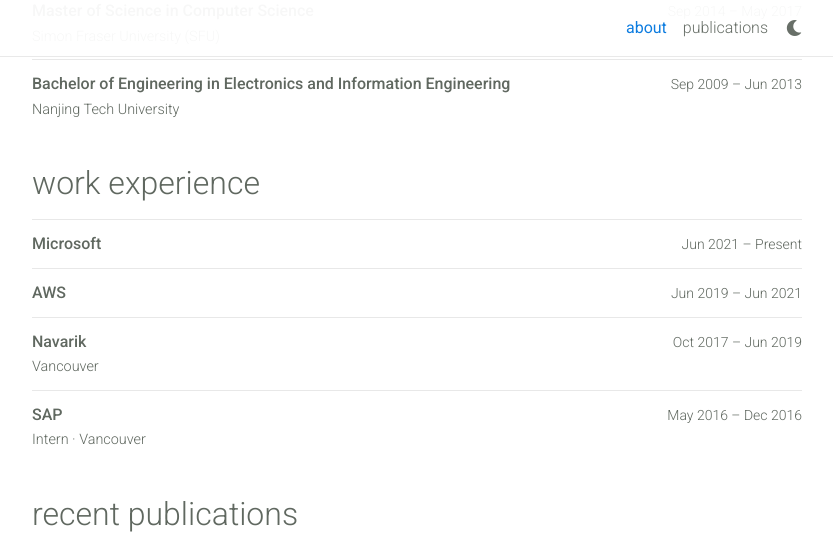
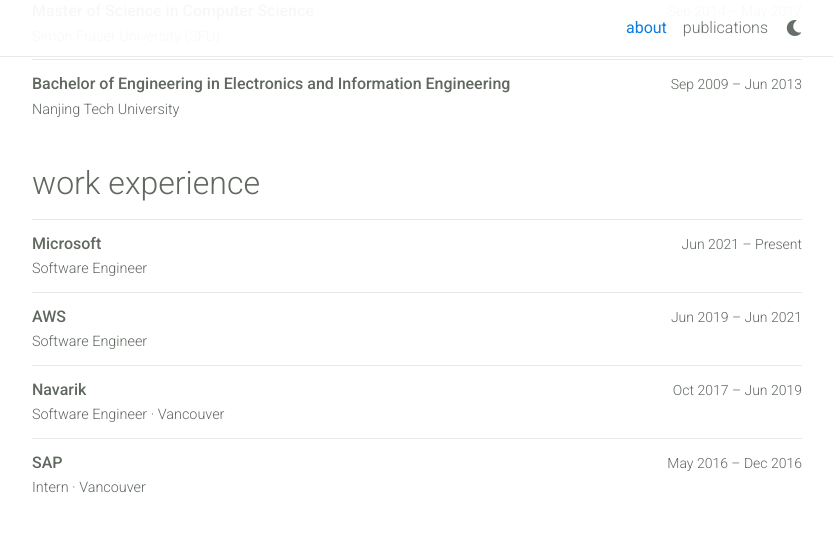
Before and after one commit to rekingbc/rekingbc.github.io, a Jekyll site: the page built from _pages/about.md, in a window 1280 px wide and 900 px high, scrolled down 509 px, cut to the strip 0-545 px from the top of the window. Shown: the whole strip, without its empty margins (223-1056 px from the left). Built offline with Jekyll 4.4.1, drawn with Linux system fonts in a browser that asks for light colours; nearby versions of some CDN libraries; a style sheet for code colours, icons or effects is not loaded.

Commit message:
Add software engineer titles to work experience

```diff
--- a/_pages/about.md
+++ b/_pages/about.md
@@ -29,9 +29,9 @@
 <section class="experience-section" aria-labelledby="work-experience">
   <h2 id="work-experience">work experience</h2>
   <ul class="experience-list">
-    <li><div class="experience-main"><strong>Microsoft</strong><span class="experience-dates">Jun 2021 &ndash; Present</span></div></li>
-    <li><div class="experience-main"><strong>AWS</strong><span class="experience-dates">Jun 2019 &ndash; Jun 2021</span></div></li>
-    <li><div class="experience-main"><strong>Navarik</strong><span class="experience-dates">Oct 2017 &ndash; Jun 2019</span></div><p class="experience-detail">Vancouver</p></li>
+    <li><div class="experience-main"><strong>Microsoft</strong><span class="experience-dates">Jun 2021 &ndash; Present</span></div><p class="experience-detail">Software Engineer</p></li>
+    <li><div class="experience-main"><strong>AWS</strong><span class="experience-dates">Jun 2019 &ndash; Jun 2021</span></div><p class="experience-detail">Software Engineer</p></li>
+    <li><div class="experience-main"><strong>Navarik</strong><span class="experience-dates">Oct 2017 &ndash; Jun 2019</span></div><p class="experience-detail">Software Engineer &middot; Vancouver</p></li>
     <li><div class="experience-main"><strong>SAP</strong><span class="experience-dates">May 2016 &ndash; Dec 2016</span></div><p class="experience-detail">Intern &middot; Vancouver</p></li>
   </ul>
 </section>
```
